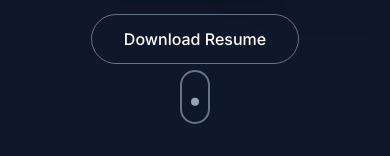
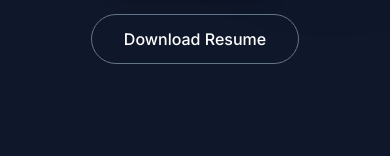
Before and after one commit to Mitanshi21/Personal-Portfolio, a React (Vite) app: page /projects in a window 390 px wide. Shown: the part 688-844 px from the top of the page. Built offline with nearby package versions, Linux system fonts and the light colour scheme.

Commit message:
Initial Commit

```diff
--- a/src/components/Hero.jsx
+++ b/src/components/Hero.jsx
@@ -78,7 +78,7 @@ const Hero = () => {
             </div>
 
             {/* Scroll Indicator */}
-            <div className='absolute bottom-8 w-full flex justify-center items-center z-10'>
+            <div className='absolute bottom-8 w-full hidden sm:flex justify-center items-center z-10'>
                 <a href='#about'>
                     <div className='w-[30px] h-[54px] rounded-3xl border-2 border-slate-500 flex justify-center items-start p-2'>
                         <motion.div
--- a/src/components/Tech.jsx
+++ b/src/components/Tech.jsx
@@ -69,7 +69,7 @@ const Tech = () => {
                             className={`flex flex-col gap-4 md:gap-6 relative p-4 md:p-6 rounded-2xl bg-slate-900/20 border border-slate-800/50 ${isLastOdd ? 'md:col-span-2' : ''}`}
                         >
                             {/* Category Label */}
-                            <div className={`flex items-center gap-4 mb-2 ${isLastOdd ? 'justify-center' : ''}`}>
+                            <div className={`flex items-center gap-4 mb-2 ${isLastOdd ? 'justify-start md:justify-center' : ''}`}>
                                 <h3 className="text-xl font-bold text-white pl-3 border-l-4 border-indigo-500">{category}</h3>
                             </div>
 
```
